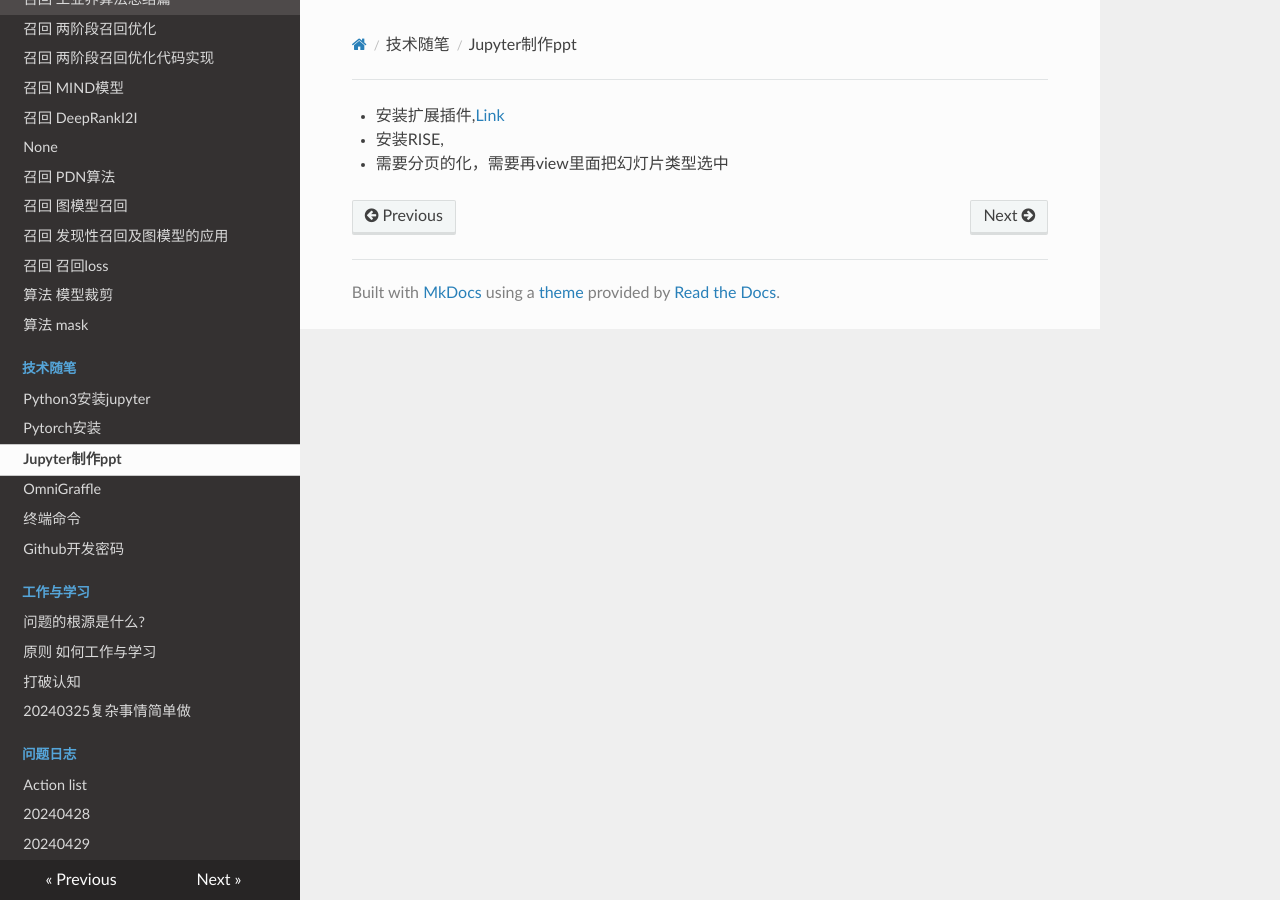
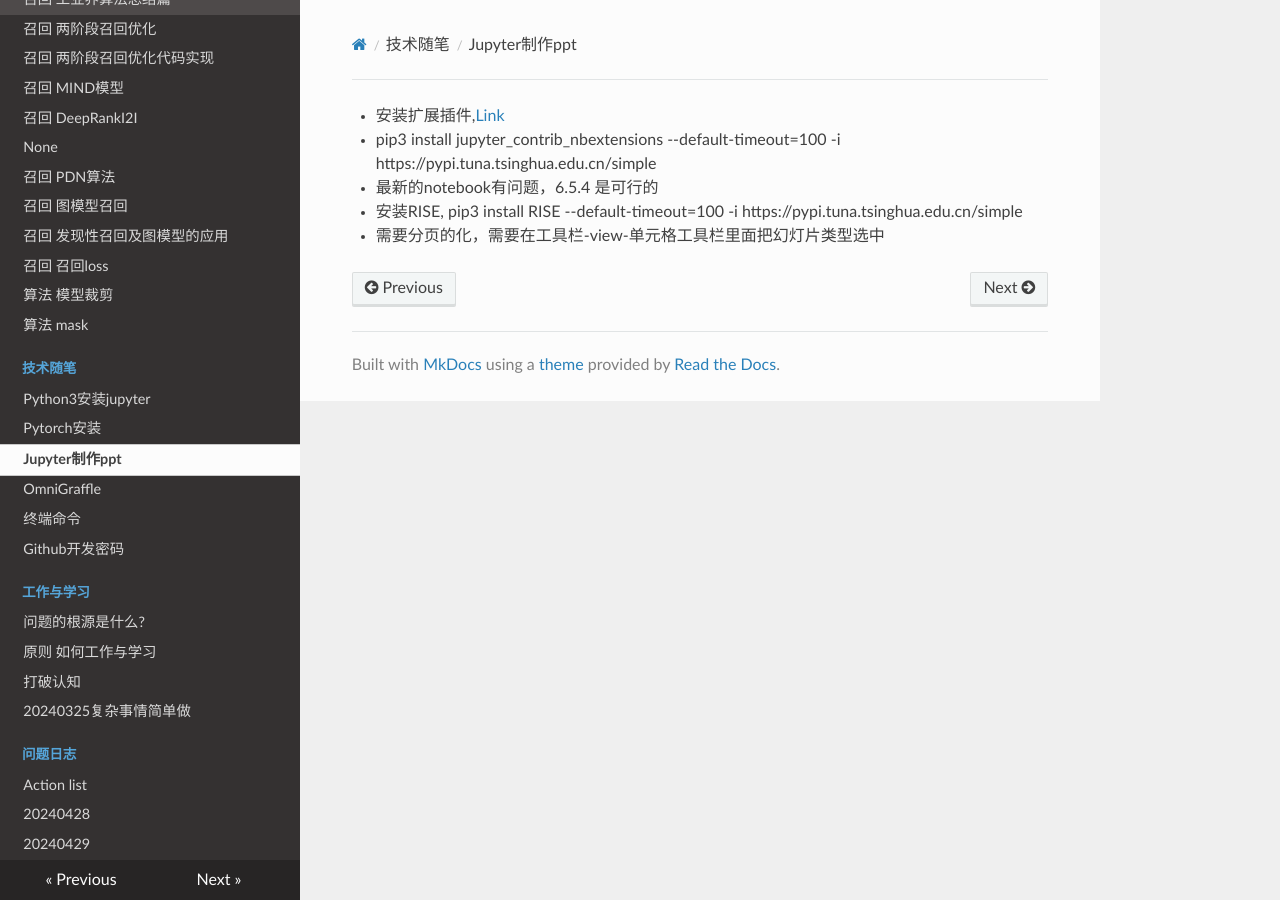
Before and after one commit to MatthewZhuang/guomianzhuang-personal-site, an MkDocs documentation site: the page built from docs/技术随笔/jupyter制作ppt.md, in a window 1280 px wide. Built offline with MkDocs 1.6.1, drawn with Linux system fonts in a browser that asks for light colours; nearby versions of some CDN libraries.

Commit message:
update 0502

```diff
--- a/docs/技术随笔/jupyter制作ppt.md
+++ b/docs/技术随笔/jupyter制作ppt.md
@@ -1,4 +1,6 @@
 
 - 安装扩展插件,[Link](https://www.zhihu.com/question/266988943)
-- 安装RISE,
-- 需要分页的化，需要再view里面把幻灯片类型选中
+- pip3 install jupyter_contrib_nbextensions --default-timeout=100 -i https://pypi.tuna.tsinghua.edu.cn/simple
+- 最新的notebook有问题，6.5.4 是可行的
+- 安装RISE, pip3 install RISE --default-timeout=100 -i https://pypi.tuna.tsinghua.edu.cn/simple
+- 需要分页的化，需要在工具栏-view-单元格工具栏里面把幻灯片类型选中
```
